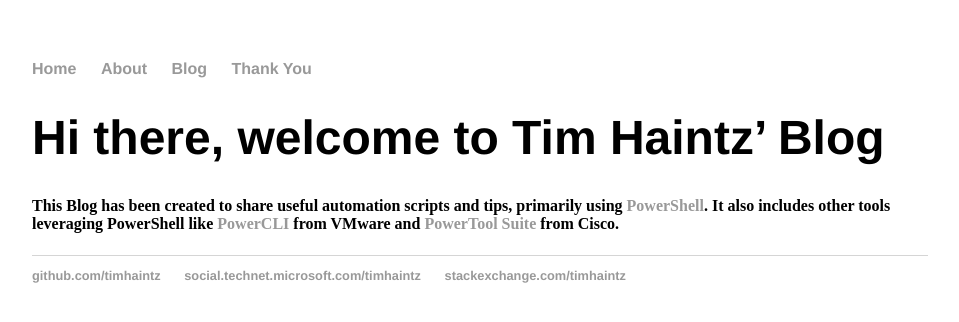
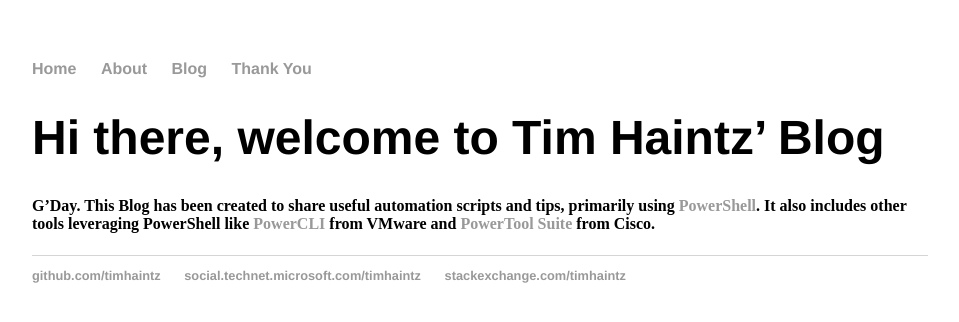
Before and after one commit to timhaintz/timhaintz.github.io, a Jekyll site: the page built from index.md, in a window 1280 px wide. Shown: the top 322 px of the page, without its empty margins (160-1119 px from the left). Built offline with Jekyll 4.4.1, drawn with Linux system fonts in a browser that asks for light colours.

Commit message:
Update index.md

```diff
--- a/index.md
+++ b/index.md
@@ -4,4 +4,4 @@
 ---
 # Hi there, welcome to Tim Haintz' Blog
 
-#### This Blog has been created to share useful automation scripts and tips, primarily using [PowerShell](https://docs.microsoft.com/en-us/powershell/scripting/powershell-scripting?view=powershell-6). It also includes other tools leveraging PowerShell like [PowerCLI](https://www.vmware.com/support/developer/PowerCLI/) from VMware and [PowerTool Suite](https://communities.cisco.com/docs/DOC-37154) from Cisco.
+#### G'Day. This Blog has been created to share useful automation scripts and tips, primarily using [PowerShell](https://docs.microsoft.com/en-us/powershell/scripting/powershell-scripting?view=powershell-6). It also includes other tools leveraging PowerShell like [PowerCLI](https://www.vmware.com/support/developer/PowerCLI/) from VMware and [PowerTool Suite](https://communities.cisco.com/docs/DOC-37154) from Cisco.
```
